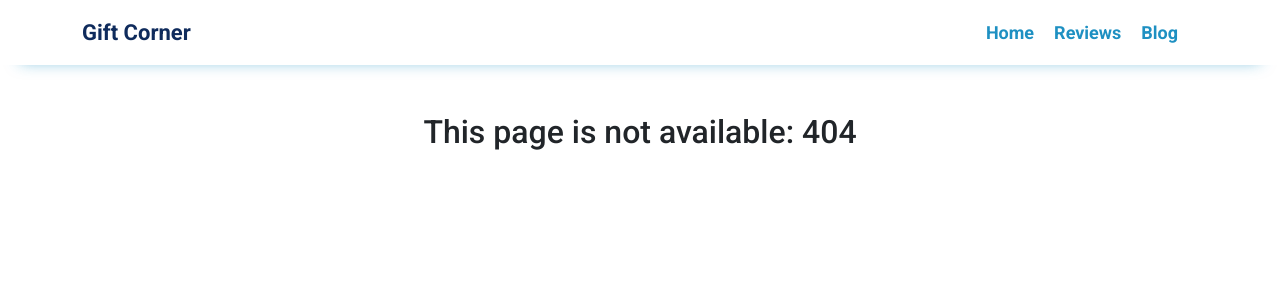
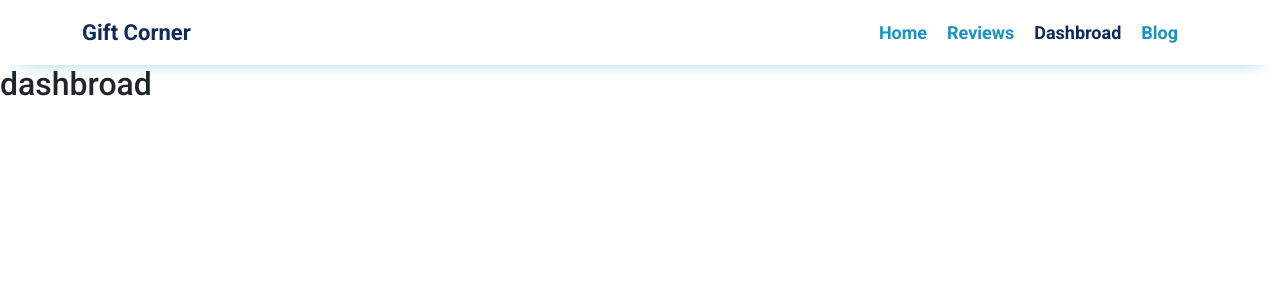
Before and after one commit to AnikaLabiba/gift-corner, a React (Create React App) app: page /dashbroad in a window 1280 px wide. Before the commit this address had no page. Shown: the top 300 px of the page. Built offline with nearby package versions, Linux system fonts and the light colour scheme.

Commit message:
dashbroad added and rechart installed

```diff
--- a/package.json
+++ b/package.json
@@ -13,6 +13,7 @@
     "react-icons": "^4.3.1",
     "react-router-dom": "^6.3.0",
     "react-scripts": "5.0.0",
+    "recharts": "^2.1.9",
     "web-vitals": "^2.1.4"
   },
   "scripts": {
--- a/src/App.js
+++ b/src/App.js
@@ -6,6 +6,7 @@ import Reviews from './Components/Reviews/Reviews';
 import Home from './Components/Home/Home';
 import Blog from './Components/Blog/Blog';
 import NotFound from './Components/NotFound/NotFound';
+import Dashbroad from './Components/Dashbroad/Dashbroad'
 
 
 function App() {
@@ -15,6 +16,7 @@ function App() {
       <Routes>
         <Route path='/' element={<Home></Home>}></Route>
         <Route path='/reviews' element={<Reviews></Reviews>}></Route>
+        <Route path='/dashbroad' element={<Dashbroad></Dashbroad>}></Route>
         <Route path='//blog' element={<Blog></Blog>}></Route>
         <Route path='*' element={<NotFound></NotFound>}></Route>
       </Routes>
--- /dev/null
+++ b/src/Components/Dashbroad/Dashbroad.js
@@ -0,0 +1,11 @@
+import React from 'react';
+
+const Dashbroad = () => {
+    return (
+        <div>
+            <h2>dashbroad</h2>
+        </div>
+    );
+};
+
+export default Dashbroad;
--- a/src/Components/Header/Header.js
+++ b/src/Components/Header/Header.js
@@ -29,6 +29,12 @@ const Header = () => {
                             </NavLink>
                             <NavLink
                                 className={({ isActive }) => (isActive ? "active-link" : "link")}
+                                to='/dashbroad'
+                            >
+                                Dashbroad
+                            </NavLink>
+                            <NavLink
+                                className={({ isActive }) => (isActive ? "active-link" : "link")}
                                 to='/blog'
                             >
                                 Blog
```
Also changed, not shown: 1 other file (tests, documents, lock files or other folders).
